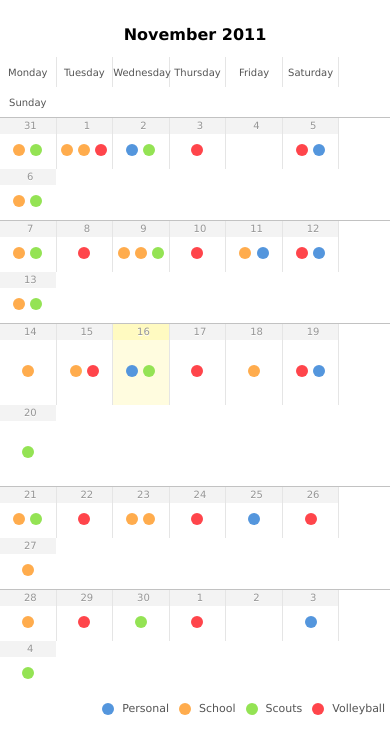
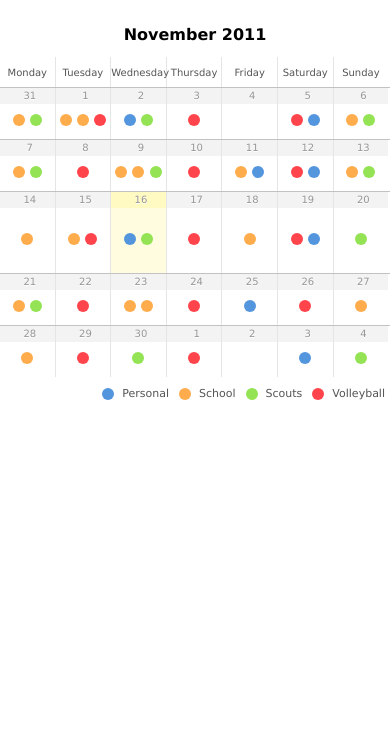
Before and after one commit to owenversteeg/ColorCalendar, a plain HTML site: page index.html in a window 390 px wide. Drawn offline with nearby package versions, Linux system fonts and the light colour scheme.

Commit message:
made view unscrewy on mobile
at the expense of screwiness on desktop - use calc with less later

```diff
--- a/style.css
+++ b/style.css
@@ -40,13 +40,13 @@ body{font-family:Lucida Grande;background:#fff;}
 #daysmonth{
 	clear:both;
 }
-.dayweek{width:14.25%;height:30px;float:left;border-right:1px solid #e5e5e5;}
+.dayweek{width:14.00%;height:30px;float:left;border-right:1px solid #e5e5e5;}
 .dayweek p{display:block;text-align:center;font-size:10px;line-height:31px;text-shadow:0 1px 0 #ffffff;}
 .week{overflow:auto;border-top:1px solid #c2c2c2;}
 .weeku{overflow:auto;border-top:1px solid #c2c2c2;border-bottom:1px solid #e5e5e5;}
 .today{background:#fffcdf;border-right:1px solid #e5e5e5;}
 .today .daybar{background:#fffac1;}
-.day{width:14.25%;float:left;border-right:1px solid #e5e5e5;}
+.day{width:14.00%;float:left;border-right:1px solid #e5e5e5;}
 .brn{border-right:none;}
 .bun{border-bottom:none;}
 .day:hover{background:#e9f0f8;cursor:pointer;}
@@ -54,15 +54,15 @@ body{font-family:Lucida Grande;background:#fff;}
 .daybar p{margin-left:5px;margin-top:3px;margin-bottom:3px;font-size:10px;font-weight:400;color:#969696;text-shadow:0 1px 0 #ffffff;}
 .dots{width:100%;height:35px;clear:both;}
 .dots ul{text-align:center;white-space:nowrap;overflow:hidden;}
-.dots ul li{margin-top:10px;display:inline-block;-webkit-border-radius:14px;width:12px;height:12px;}
-.big{width:14.25%;float:left;}
+.dots ul li{margin-top:10px;display:inline-block;border-radius:14px;width:12px;height:12px;}
+.big{width:14.00%;float:left;}
 .big:hover{background:#e9f0f8;cursor:pointer;}
 .big .dots{height:65px;}
 .big .dots li{margin-top:25px;}
 
 /**************************** Events when slide is open ****************************/
 .open{height:480px;border-top:1px solid #e5e5e5;float:left;clear:both;}
-.open li{-webkit-border-radius:10px;margin-left:1px;margin-right:1px;}
+.open li{border-radius:10px;margin-left:1px;margin-right:1px;}
 .open li p{width:93px;margin-top:5px;margin-left:6px;margin-right:6px;line-height:12px;font-size:10px;color:#ffffff;overflow:hidden;}
 .open li:hover{cursor:pointer;}
 
```
